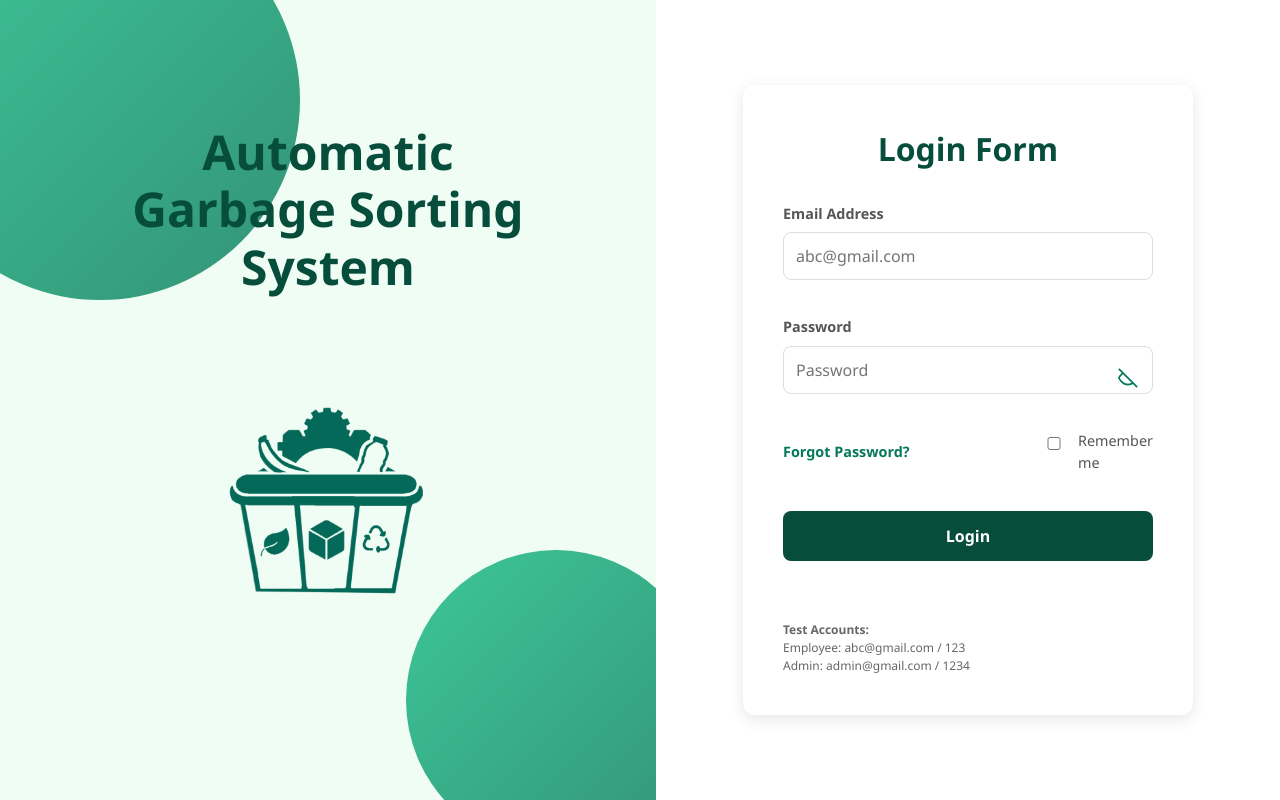
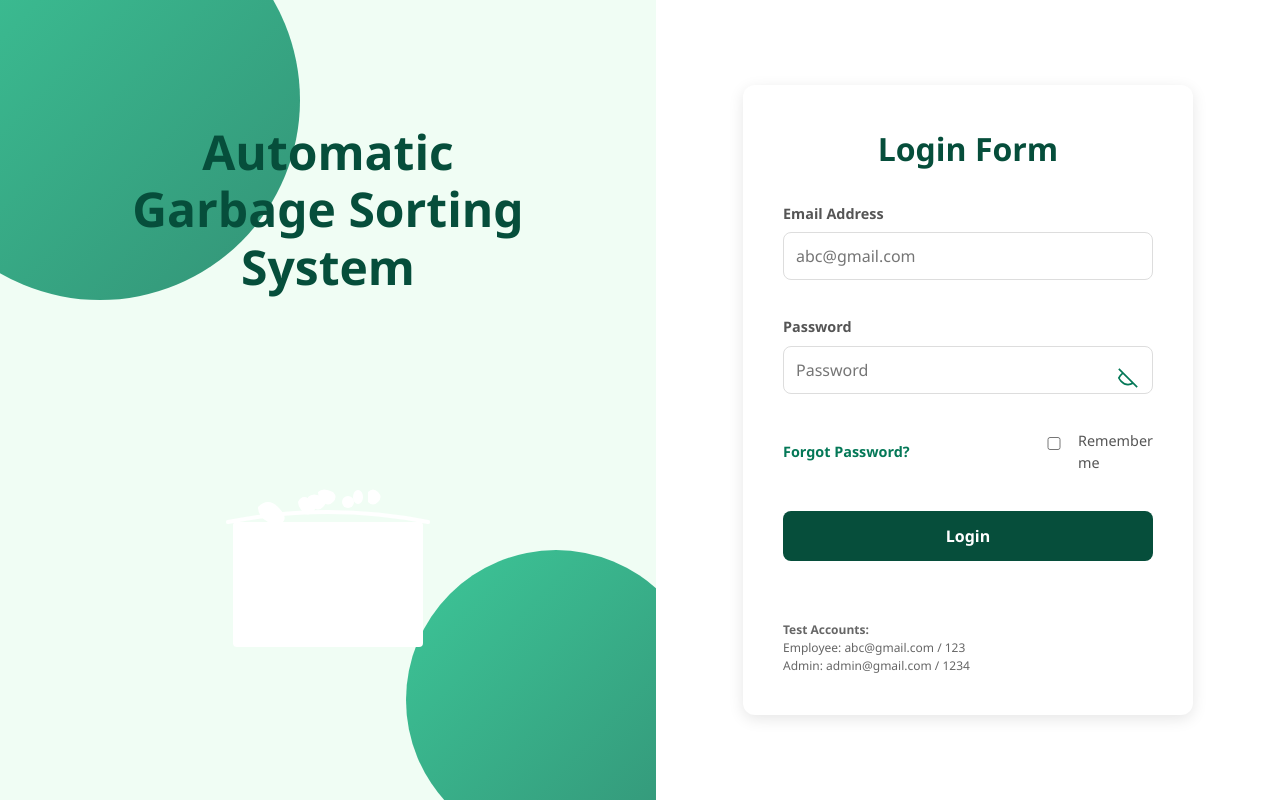
Before and after one commit to karlandreiroyo/Automatic-Garbage-Sorting-System, a React (Vite) app: page /login in a window 1280 px wide. Built offline with nearby package versions, Linux system fonts and the light colour scheme.

Commit message:
Update admin and employee CSS styles

```diff
--- a/src/admin/admincss/admindashboard.css
+++ b/src/admin/admincss/admindashboard.css
@@ -480,3 +480,4 @@
     font-size: 1.7rem;
   }
 }
+}
--- a/src/loginpage/login.css
+++ b/src/loginpage/login.css
@@ -31,6 +31,13 @@
 .hero-image {
   max-width: 100%;
   height: auto;
+}
+
+.illustration-container svg {
+  max-width: 100%;
+  height: auto;
+  display: block;
+  margin: 0 auto;
 }
 
 /* Right panel */
--- a/src/loginpage/login.jsx
+++ b/src/loginpage/login.jsx
@@ -1,8 +1,66 @@
 import { useState } from 'react';
 import { useNavigate } from 'react-router-dom';
 import { supabase } from '../supabaseClient.jsx';
-import mainLogo from '../assets/sorting-logo.png';
 import './Login.css';
+
+// Waste Sorting Logo Component
+const SortingLogo = () => (
+  <svg width="350" height="350" viewBox="0 0 350 350" fill="none" xmlns="http://www.w3.org/2000/svg">
+    {/* Bin Container - Main rectangular body */}
+    <rect x="80" y="195" width="190" height="125" rx="4" fill="white"/>
+
+    {/* Curved Top Opening with slight overflow */}
+    <path d="M75 195 Q175 175 275 195" stroke="white" strokeWidth="4" fill="none" strokeLinecap="round"/>
+    <rect x="80" y="195" width="190" height="8" rx="4" fill="white"/>
+
+    {/* Three Vertical Dividers for compartments */}
+    <line x1="143.33" y1="195" x2="143.33" y2="320" stroke="white" strokeWidth="3"/>
+    <line x1="208.33" y1="195" x2="208.33" y2="320" stroke="white" strokeWidth="3"/>
+
+    {/* Left Compartment - Leaf Icon (Biodegradable) */}
+    <g transform="translate(105, 245)">
+      {/* Main leaf shape */}
+      <path d="M18 0 Q18 6 18 10 Q18 16 18 20 Q18 24 15 26 Q12 28 10 26 Q8 24 8 20 Q8 16 10 12 Q12 6 15 3 Q18 0 18 0" fill="white"/>
+      <path d="M18 0 Q22 3 25 6 Q28 10 30 14 Q32 18 30 22 Q28 26 25 28 Q22 30 18 28 Q14 30 11 28 Q8 26 6 22 Q4 18 6 14 Q8 10 11 6 Q14 3 18 0" fill="white"/>
+      {/* Stem */}
+      <line x1="18" y1="20" x2="18" y2="32" stroke="white" strokeWidth="2.5" strokeLinecap="round"/>
+    </g>
+
+    {/* Middle Compartment - Cube Icon (General Waste) */}
+    <g transform="translate(170, 245)">
+      {/* 3D cube */}
+      <rect x="12" y="12" width="16" height="16" fill="none" stroke="white" strokeWidth="2.5"/>
+      <line x1="12" y1="12" x2="20" y2="8" stroke="white" strokeWidth="2.5"/>
+      <line x1="28" y1="12" x2="20" y2="8" stroke="white" strokeWidth="2.5"/>
+      <line x1="20" y1="8" x2="20" y2="24" stroke="white" strokeWidth="2.5"/>
+      <line x1="12" y1="28" x2="20" y2="24" stroke="white" strokeWidth="2.5"/>
+      <line x1="28" y1="28" x2="20" y2="24" stroke="white" strokeWidth="2.5"/>
+    </g>
+
+    {/* Right Compartment - Recycling Symbol (Recyclables) */}
+    <g transform="translate(235, 245)">
+      {/* Three chasing arrows */}
+      <path d="M22 6 L30 6 L26 16 Z" fill="white"/>
+      <path d="M14 18 L22 18 L18 8 Z" fill="white"/>
+      <path d="M26 22 L34 22 L30 12 Z" fill="white"/>
+      <path d="M22 6 L26 16 L14 18 L18 8 L30 12 L26 22" fill="none" stroke="white" strokeWidth="2" strokeLinecap="round" strokeLinejoin="round"/>
+    </g>
+
+    {/* Overflowing Organic Waste from Top */}
+    {/* Banana Peel */}
+    <path d="M105 180 Q115 170 125 180 Q135 190 130 195 Q125 200 115 195 Q105 190 105 180 Z" fill="white"/>
+
+    {/* Leafy Greens / Cabbage/Lettuce */}
+    <path d="M145 175 Q150 165 160 175 Q165 180 160 185 Q155 190 150 185 Q145 180 145 175 Z" fill="white"/>
+    <path d="M155 170 Q160 165 170 170 Q175 175 170 180 Q165 185 160 180 Q155 175 155 170 Z" fill="white"/>
+    <path d="M165 165 Q170 160 180 165 Q185 170 180 175 Q175 180 170 175 Q165 170 165 165 Z" fill="white"/>
+
+    {/* Additional Food Scraps */}
+    <circle cx="195" cy="175" r="6" fill="white"/>
+    <ellipse cx="205" cy="170" rx="5" ry="7" fill="white"/>
+    <path d="M215 165 Q220 160 225 165 Q230 170 225 175 Q220 180 215 175 Q215 170 215 165 Z" fill="white"/>
+  </svg>
+);
 
 // Eye icon component
 const EyeIcon = ({ visible }) => (
@@ -104,7 +162,7 @@ function Login({ setIsLoggedIn, setUserRole }) {
             System
           </h1>
           <div className="illustration-container">
-            <img src={mainLogo} alt="System Logo" className="hero-image" />
+            <SortingLogo />
           </div>
         </div>
       </div>
```
